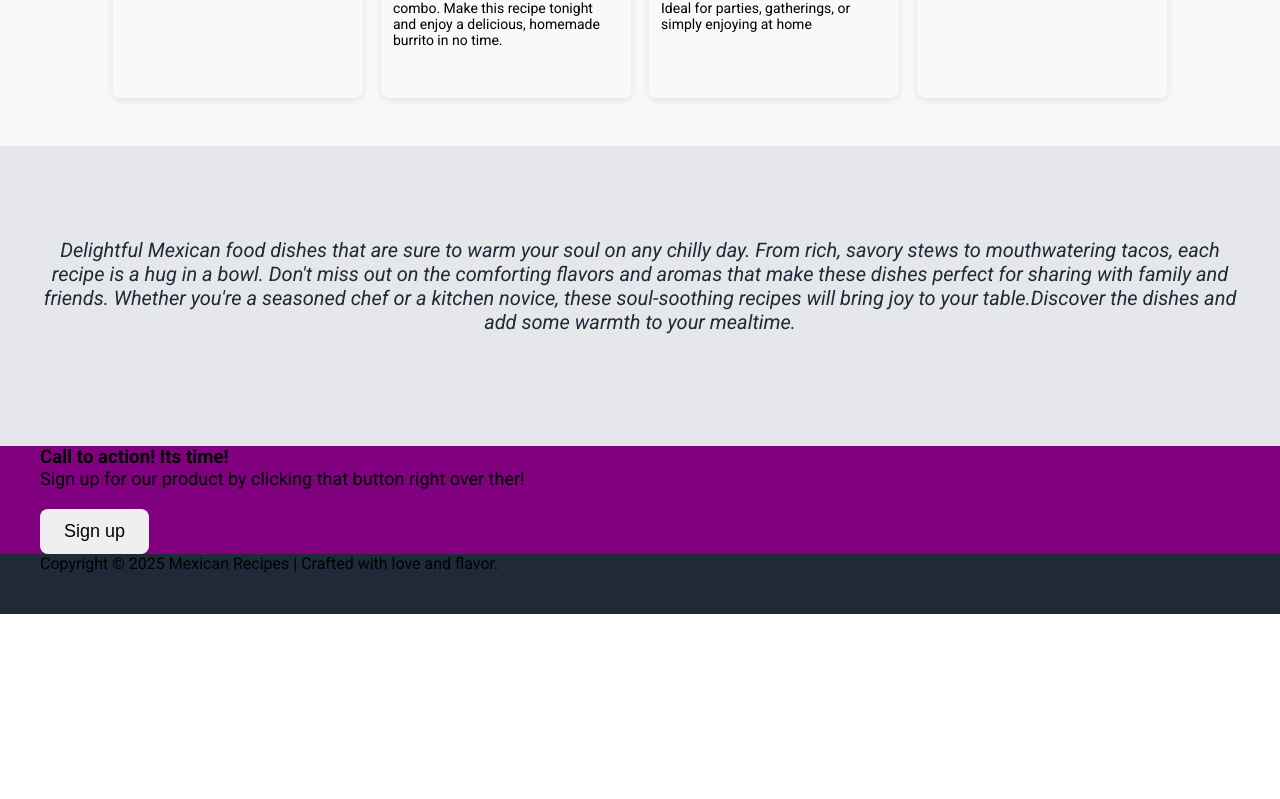
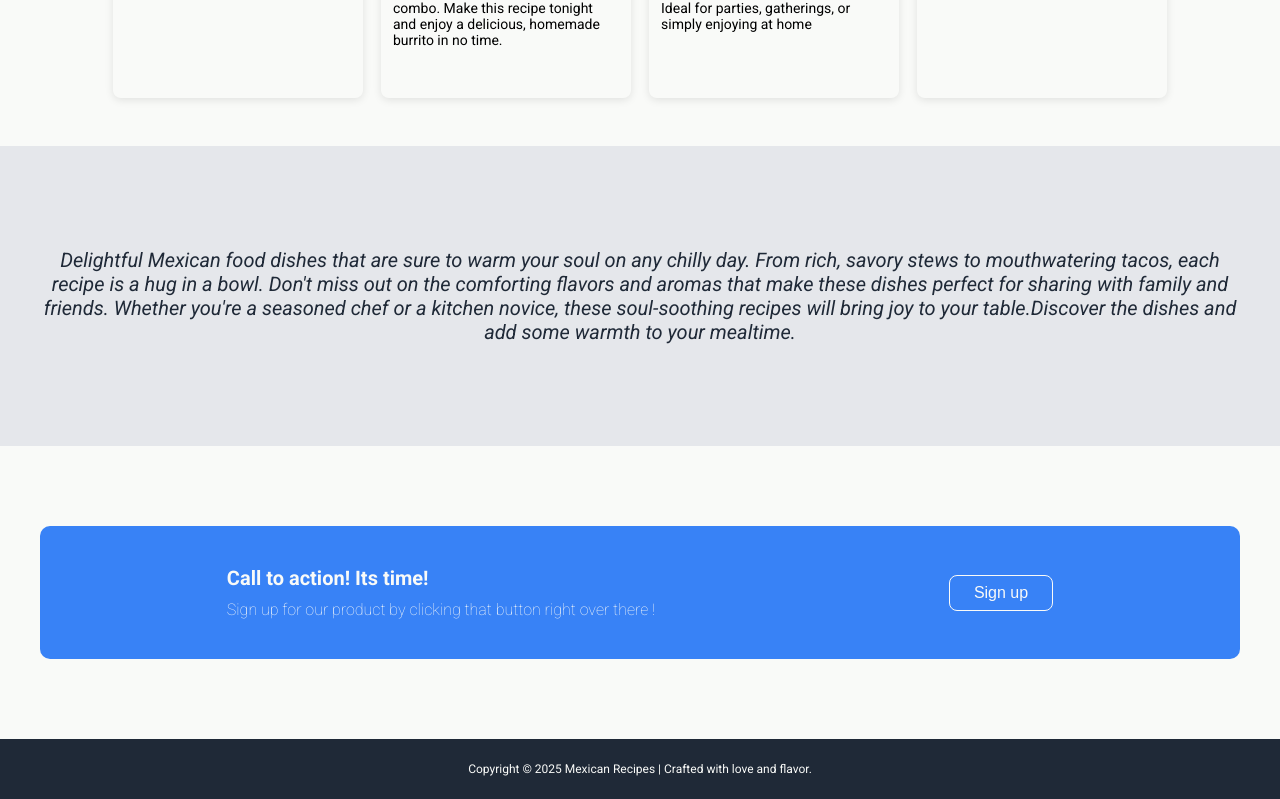
Before and after one commit to MwangiTess/Mexican-Recipes, a plain HTML site: page index.html in a window 1280 px wide. Shown: the part 924-1723 px from the top of the page. Before the commit the page ends 1538 px from the top, so only its background shows below. Drawn offline with Linux system fonts and the light colour scheme.

Commit message:
Updated the styles.
reduced redundancy and made the code dryer and updated the fotter and cta styles

```diff
--- a/index.html
+++ b/index.html
@@ -73,9 +73,9 @@
             <div class="container">
                 <div>
                     <h3>Call to action! Its time!</h3>
-                    <p>Sign up for our product by clicking that button right over ther!</p>
+                    <p>Sign up for our product by clicking that button right over there !</p>
                 </div>
-                <button btn-secondary>Sign up</button>
+                <button class="btn-secondary">Sign up</button>
             </div>
         </div>
     </main>
--- a/style.css
+++ b/style.css
@@ -24,26 +24,30 @@ body{
 }
 
 /* -------------------------------------- Components ------------------------------------------ */
+h1 h2 h3 {
+    font-weight: 900;
+    font-family: "Roboto", sans-serif;
+}
+
 h1{
     font-size: 48px;
     color: #e5e7eb;
-    font-weight: 900;
-    font-family: "Roboto", sans-serif;
     margin-bottom: 10px;
 }
 h2{
     color: #1F2937;
     font-size: 36px;
-    font-weight: 900;
-    font-family: "Roboto", sans-serif;
+
+}
+h3{
+    color: #f9faf8;
+    font-size: 20px;
+    margin-bottom: 10px;
 
 }
 p{
-    font-size: 18px;
-    color: black;
-    /* font-weight: 900; */
     font-family: "Roboto", sans-serif;
-    margin-bottom: 20px;
+
 }
 a{
     text-decoration: none;
@@ -59,11 +63,11 @@ img{
     display: block;
 }
 button{
-    padding: 12px 24px;
     border-radius: 8px;
     border: none;
-    font-size: 18px;
-
+    font-size: 16px;
+    padding: 8px 24px;
+    cursor: pointer;
 }
 
 
@@ -93,17 +97,24 @@ button{
 }
 .header .title p{
     color: #f9faf8;
+    margin-bottom: 20px;
+    font-size: 18px;
 }
 .header .image{
-   width: 100%;
-   height: 250px;
-   overflow: hidden;
+    width: 100%;
+    height: 250px;
+    overflow: hidden;
 }
 .image img{
     width: 100%;
     height: 100%;
     object-fit: cover;
     display: block;
+}
+
+.header .btn-primary{
+    color: #f9faf8;
+    background-color: #3882f6;
 }
 /* --------------------------------------- Main --------------------------------------------*/
 .main{
@@ -177,12 +188,40 @@ button{
 
 /* --------------------------------------- Call to Action --------------------------------------------*/
 .cta{
-    background-color: purple;
+    background-color: #f9faf8;
+    padding: 80px 10px;
     flex: 1;
 }
+.cta .container{
+    background-color: #3882f6;
+    display: flex;
+    justify-content: space-around;
+    align-items: center;
+    padding: 40px;
+    border-radius: 10px;
+}
+.cta .container p{
+    color: #f9faf8;
+    font-weight: lighter;
+    font-size: 16px;
+}
+.cta .btn-secondary{
+    color: #f9faf8;
+    border: 1px solid #f9faf8;
+    background-color: #3882f6;
+}
+
 
 /* --------------------------------------- Footer --------------------------------------------*/
 .footer{
     height: 60px;
     background-color: #1F2937;
 }
+.footer .container{
+    color: #f9faf8;
+    font-size: 12px;
+    height: 100%;
+    display: flex;
+    align-items: center;
+    justify-content: center;
+}
```
